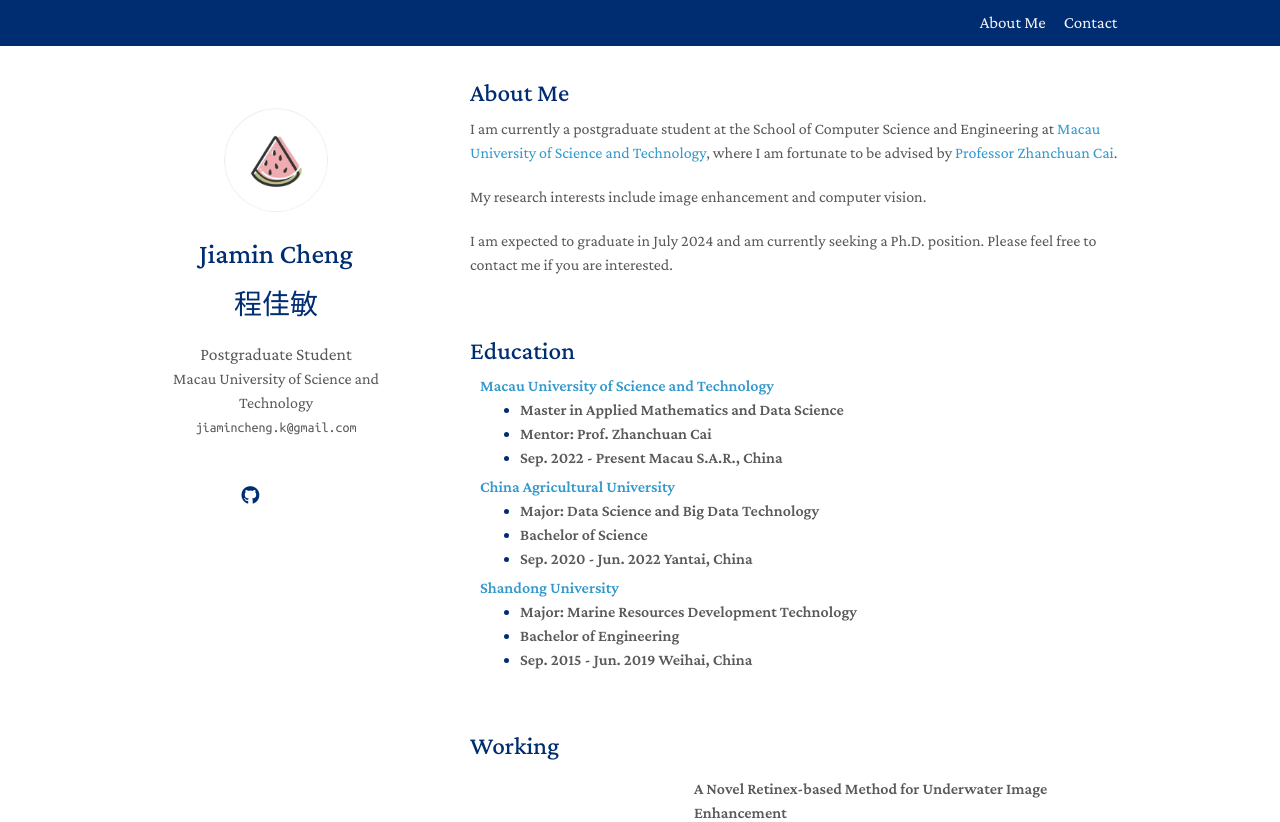
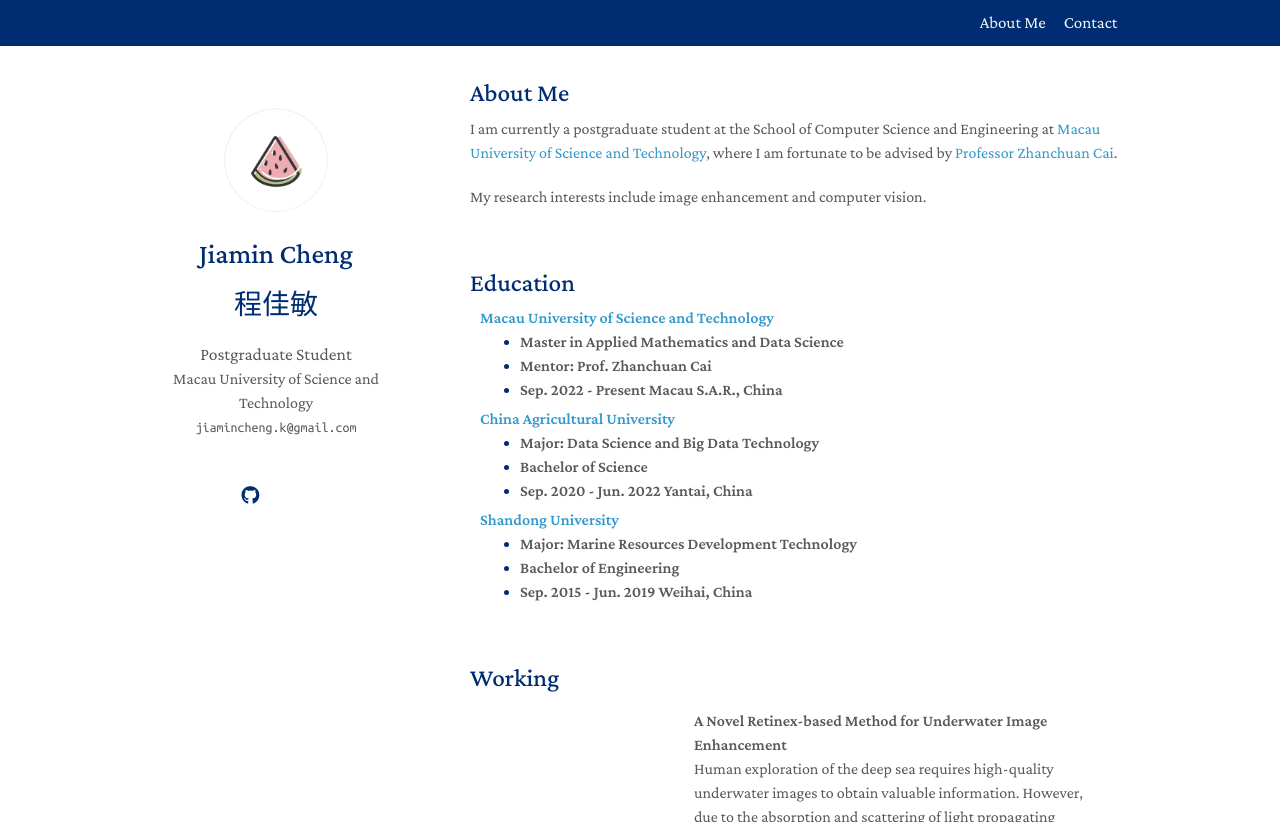
Before and after one commit to jiamincheng/jiamincheng.github.io, a Jekyll site: the page built from index.md, in a window 1280 px wide and 900 px high, cut to the strip 0-822 px from the top of the window. Built offline with Jekyll 4.4.1, drawn with Linux system fonts in a browser that asks for light colours; a style sheet for code colours, icons or effects is not loaded.

Commit message:
Update index.md

```diff
--- a/index.md
+++ b/index.md
@@ -10,7 +10,6 @@ I am currently a postgraduate student at the School of Computer Science and Engi
 
 My research interests include image enhancement and computer vision.
 
-I am expected to graduate in July 2024 and am currently seeking a Ph.D. position. Please feel free to contact me if you are interested.
 
 
 
```
